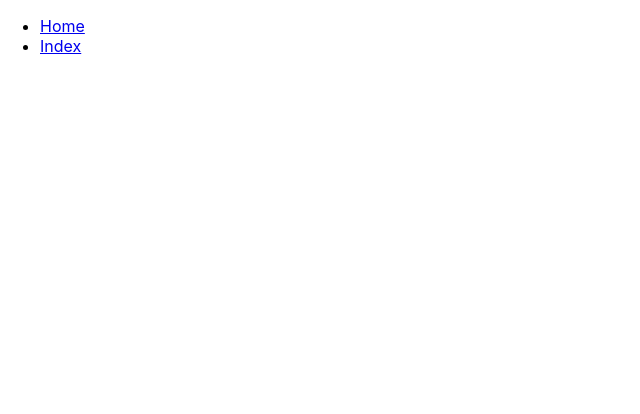
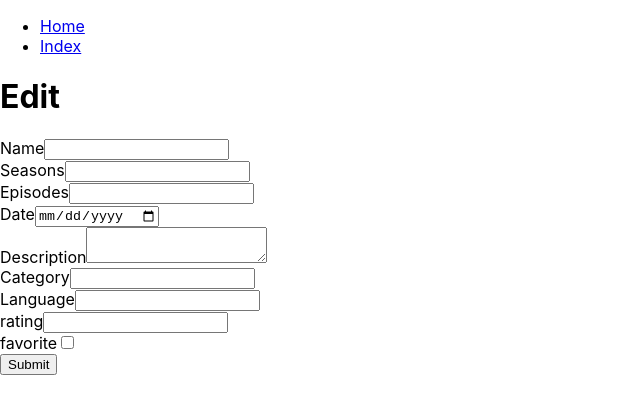
Before and after one commit to angels178/binge-SlackTime, a React (Create React App) app in the folder frontend/: page /shows/1/edit in a window 1280 px wide. Before the commit this address had no page. Shown: the top 414 px of the page, without its empty margins (0-640 px from the left). Built offline with nearby package versions, Linux system fonts and the light colour scheme; no server answers.

Commit message:
complete show.js and editform.js

```diff
--- a/frontend/src/App.js
+++ b/frontend/src/App.js
@@ -5,6 +5,7 @@ import Home from "./components/Home/Home";
 import Show from "./components/Show/Show";
 import Navbar from "./components/Navbar/Navbar";
 import Shows from "./components/Shows/Shows";
+import EditForm from "./components/EditForm/EditForm";
 
 function App() {
   return (
@@ -14,6 +15,7 @@ function App() {
         <Route path="/" element={<Home />} />
         <Route path="/shows" element={<Shows />} />
         <Route path="/shows/:id" element={<Show />} />
+        <Route path="/shows/:id/edit" element={<EditForm />} />
       </Routes>
     </Router>
   )
--- /dev/null
+++ b/frontend/src/components/EditForm/EditForm.js
@@ -0,0 +1,191 @@
+import axios from "axios";
+import React, { useEffect, useState } from "react";
+import { useNavigate, useParams } from "react-router-dom";
+
+function EditForm() {
+  const [editShow, setEditShow] = useState({
+    name: "",
+    num_seasons: "",
+    num_episodes: "",
+    released_date: "",
+    description: "",
+    category: "",
+    language: "",
+    rating: "",
+    is_favorite: false,
+  });
+  let api = process.env.REACT_APP_API_URL;
+  const { id } = useParams();
+  const navigate = useNavigate();
+
+  useEffect(() => {
+    const fetchSingleShow = async () => {
+      try {
+        let result = await axios.get(`${api}/shows/${id}`);
+
+        setEditShow(result.data);
+      } catch (error) {
+        console.log(error);
+      }
+    };
+
+    fetchSingleShow();
+  }, []);
+
+  function handleOnChange(id, value) {
+    setEditShow({ ...editShow, [id]: value });
+  }
+
+  const handleEditSubmit = async (event) => {
+    event.preventDefault();
+
+    try {
+      let result = await axios.put(`${api}/shows/${id}`, editShow);
+
+      const { name } = result.data;
+
+      const updateConfirmation = window.confirm(
+        `Are you sure you want to update ${name}?`
+      );
+
+      if (!updateConfirmation) {
+        return;
+      }
+
+      alert(`${name} is updated!`);
+      navigate(`/shows/${id}`);
+    } catch (error) {
+      console.log(error);
+    }
+  };
+
+  return (
+    <div>
+      <h1>Edit</h1>
+      <div>
+        <form onSubmit={handleEditSubmit}>
+          <div>
+            <label>Name</label>
+            <input
+              type="text"
+              id="name"
+              name="name"
+              value={editShow.name}
+              onChange={(event) =>
+                handleOnChange(event.target.id, event.target.value)
+              }
+            />
+          </div>
+
+          <div>
+            <label>Seasons</label>
+            <input
+              type="number"
+              id="num_seasons"
+              name="num_seasons"
+              value={editShow.num_seasons}
+              onChange={(event) =>
+                handleOnChange(event.target.id, event.target.value)
+              }
+            />
+          </div>
+
+          <div>
+            <label>Episodes</label>
+            <input
+              type="number"
+              id="num_episodes"
+              name="num_seasons"
+              value={editShow.num_episodes}
+              onChange={(event) =>
+                handleOnChange(event.target.id, event.target.value)
+              }
+            />
+          </div>
+
+          <div>
+            <label>Date</label>
+            <input
+              type="date"
+              id="released_date"
+              name="released_date"
+              value={editShow.released_date}
+              onChange={(event) =>
+                handleOnChange(event.target.id, event.target.value)
+              }
+            />
+          </div>
+
+          <div>
+            <label>Description</label>
+            <textarea
+              type="text"
+              id="description"
+              name="description"
+              value={editShow.description}
+              onChange={(event) =>
+                handleOnChange(event.target.id, event.target.value)
+              }
+            />
+          </div>
+
+          <div>
+            <label>Category</label>
+            <input
+              type="text"
+              id="category"
+              name="category"
+              value={editShow.category}
+              onChange={(event) =>
+                handleOnChange(event.target.id, event.target.value)
+              }
+            />
+          </div>
+
+          <div>
+            <label>Language</label>
+            <input
+              type="text"
+              id="language"
+              name="language"
+              value={editShow.language}
+              onChange={(event) =>
+                handleOnChange(event.target.id, event.target.value)
+              }
+            />
+          </div>
+
+          <div>
+            <label>rating</label>
+            <input
+              type="number"
+              id="rating"
+              name="rating"
+              value={editShow.rating}
+              onChange={(event) =>
+                handleOnChange(event.target.id, event.target.value)
+              }
+            />
+          </div>
+
+          <div>
+            <label>favorite</label>
+            <input
+              type="checkbox"
+              id="is_favorite"
+              name="is_favorite"
+              checked={editShow.is_favorite}
+              onChange={(event) =>
+                handleOnChange(event.target.id, event.target.checked)
+              }
+            />
+          </div>
+
+          <button type="submit">Submit</button>
+        </form>
+      </div>
+    </div>
+  );
+}
+
+export default EditForm;
--- a/frontend/src/components/Show/Show.js
+++ b/frontend/src/components/Show/Show.js
@@ -1,9 +1,76 @@
-import React from "react";
+import axios from "axios";
+import { useEffect, useState } from "react";
+import { useNavigate, useParams } from "react-router-dom";
 
 function Show() {
-  return (<div>
+  const [singleShow, setSingleShow] = useState(null);
+  let api = process.env.REACT_APP_API_URL;
+  const { id } = useParams();
+  const navigate = useNavigate();
 
-  </div>);
+  useEffect(() => {
+    fetchSingleShow();
+  }, [id]);
+
+  async function fetchSingleShow() {
+    try {
+      let result = await axios.get(`${api}/shows/${id}`);
+
+      setSingleShow(result.data);
+    } catch (error) {
+      console.log(error);
+    }
+  }
+
+  const deletedSnack = async () => {
+    const deleteConfirmation = window.confirm(
+      "Are you sure you want to delete "
+    );
+    if (deleteConfirmation) {
+      try {
+        let result = await axios.delete(`${api}/shows/${id}`);
+        const { name } = result.data;
+        alert(`${name} Has Been Deleted!`);
+        navigate(`${api}/shows`);
+      } catch (error) {
+        console.log(error);
+      }
+    }
+  };
+
+  return (
+    <div>
+      <h1>Show</h1>
+      <div>
+        {singleShow && (
+          <div>
+            <div>
+              <img src={singleShow.url} alt={singleShow.name} height="500px" />
+            </div>
+
+            <div>
+              <p>Name: {singleShow.name}</p>
+              <p>Seasons: {singleShow.num_seasons}</p>
+              <p>Episodes: {singleShow.num_episodes} </p>
+              <p>Date: {singleShow.released_date}</p>
+              <p>Description: {singleShow.description}</p>
+              <p>category: {singleShow.category}</p>
+              <p>language: {singleShow.language}</p>
+              <p>rating: {singleShow.rating}</p>
+              <p>favorite: {singleShow.is_favorite ? "true" : "false"}</p>
+            </div>
+            <div>
+              <button onClick={() => navigate("/shows")}>Back</button>
+              <button onClick={() => navigate(`/shows/${id}/edit`)}>
+                Edit
+              </button>
+              <button onClick={() => deletedSnack()}>Delete</button>
+            </div>
+          </div>
+        )}
+      </div>
+    </div>
+  );
 }
 
 export default Show;
```
Also changed, not shown: frontend/src/common/Overlay.js (added, +9 -0 lines).
